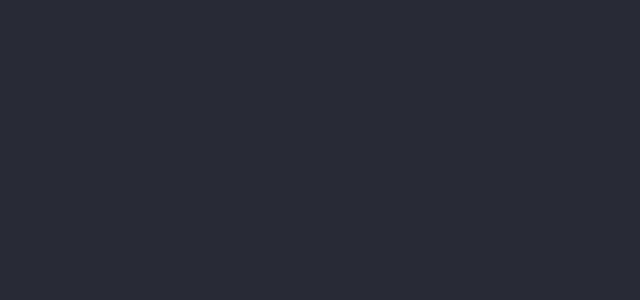
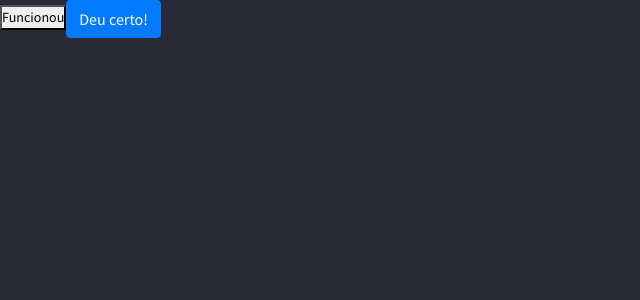
Before and after one commit to lucaspedronet/react-electron-print, a React (Create React App) app: page / in a window 1280 px wide. Shown: the top 300 px of the page, without its empty margins (0-640 px from the left). Built offline with nearby package versions, Linux system fonts and the light colour scheme.

Commit message:
install react-bootstrap

```diff
--- a/package.json
+++ b/package.json
@@ -3,8 +3,10 @@
   "version": "0.1.0",
   "private": true,
   "dependencies": {
+    "bootstrap": "^4.3.1",
     "electron": "6.0.9",
     "react": "^16.9.0",
+    "react-bootstrap": "^1.0.0-beta.12",
     "react-dom": "^16.9.0",
     "react-icons": "^3.4.0",
     "react-scripts": "3.1.1",
--- a/public/index.html
+++ b/public/index.html
@@ -3,6 +3,12 @@
   <head>
     <meta charset="utf-8" />
     <link rel="shortcut icon" href="%PUBLIC_URL%/favicon.ico" />
+    <link
+      rel="stylesheet"
+      href="https://maxcdn.bootstrapcdn.com/bootstrap/4.3.1/css/bootstrap.min.css"
+      integrity="sha384-ggOyR0iXCbMQv3Xipma34MD+dH/1fQ784/j6cY/iJTQUOhcWr7x9JvoRxT2MZw1T"
+      crossorigin="anonymous"
+    />
     <meta name="viewport" content="width=device-width, initial-scale=1" />
     <meta name="theme-color" content="#000000" />
     <meta
--- a/src/App.js
+++ b/src/App.js
@@ -1,11 +1,14 @@
 import React from 'react';
 import { Container } from './styles/components'
 import GlobalStyles from './styles/global'
+import ModalPrinter from './components/ModalPrinter'
+// import 'bootstrap/dist/css/bootstrap.min.css';
 
 function App() {
   return (
    <Container>
      <GlobalStyles />
+     <ModalPrinter />
    </Container>
   );
 }
--- /dev/null
+++ b/src/components/ModalPrinter/index.js
@@ -0,0 +1,15 @@
+import React, { Component } from 'react';
+import { Button } from 'react-bootstrap';
+// import { Container } from './styles';
+
+export default class ModalPrinter extends Component {
+  render() {
+    return (
+      <div>
+        <button>Funcionou</button>
+        <Button>
+          Deu certo!
+        </Button>
+      </div>)
+  }
+}
```
Also changed, not shown: 1 other file (tests, documents, lock files or other folders).
